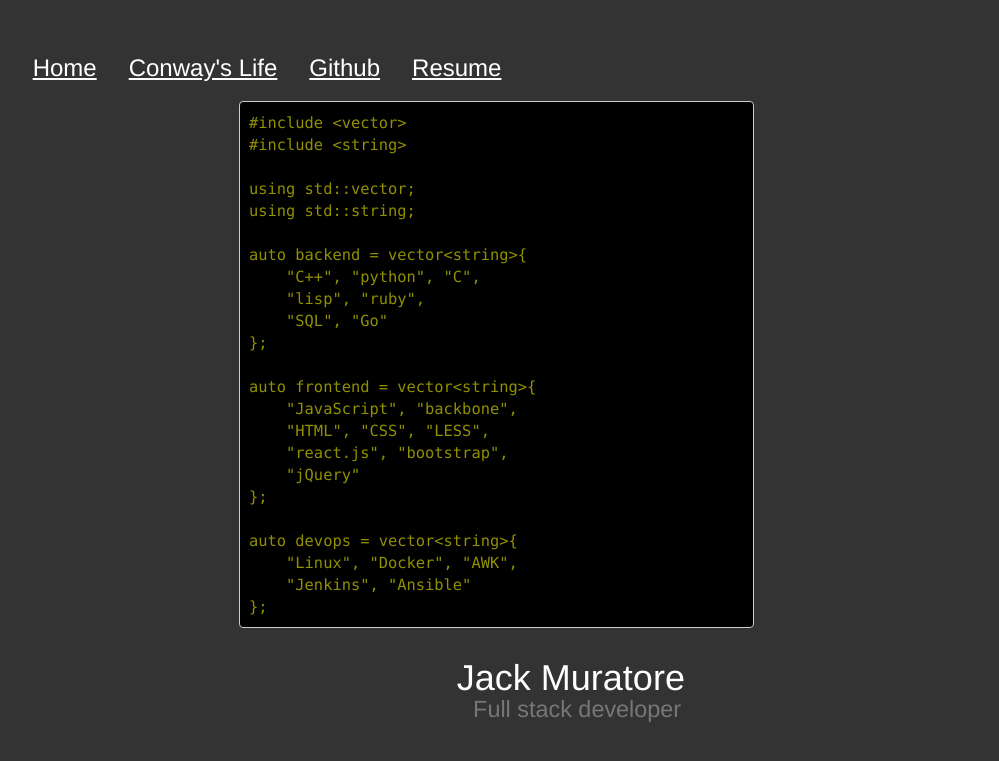
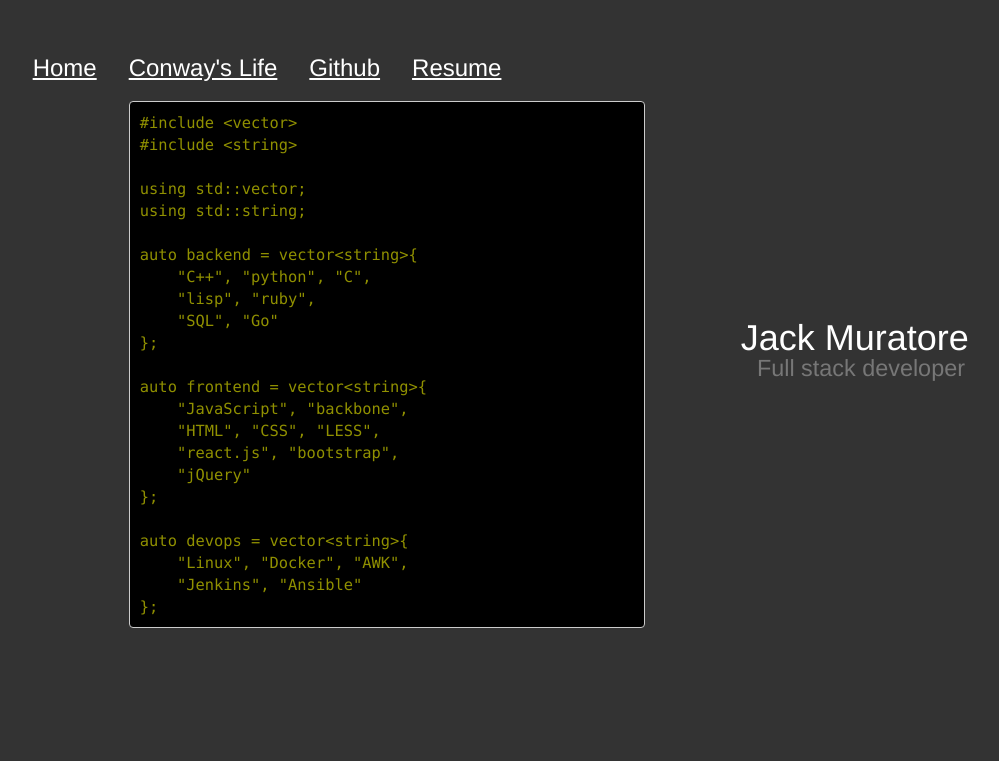
Before and after one commit to banjocat/mywebsite, a Flask app: page / in a window 1280 px wide. Shown: the top 761 px of the page, without its empty margins (89-1088 px from the left). Run offline with Flask 2, Linux system fonts and the light colour scheme; some libraries are stand-ins or nearby versions.

Commit message:
Move header to right side
Solves issue with zooming makes my name go off the screen

```diff
--- a/templates/index.html
+++ b/templates/index.html
@@ -2,7 +2,7 @@
 
 {% block content %}
 <div class="row">
-    <div class="col-xs-5 col-xs-offset-3">
+    <div class="col-xs-5 col-xs-offset-2">
 
 <pre style='background:black;color: #909000;font-size:110%'><code>#include &lt;vector&gt;
 #include &lt;string&gt;
@@ -31,10 +31,10 @@ auto devops = vector&lt;string&gt;{
 
 
 </div>
-</div>
-<div class="row">
-    <div class='col-xs-4 col-xs-offset-5'>
+    <div class='col-xs-4' style='margin-top:15%;margin-left:5%'>
         <div class="h1">Jack Muratore <span style='display:block; margin-left:4%' class="small">Full stack developer</span></div>
     </div>
 </div>
+<div class="row">
+</div>
 {% endblock %}
```
